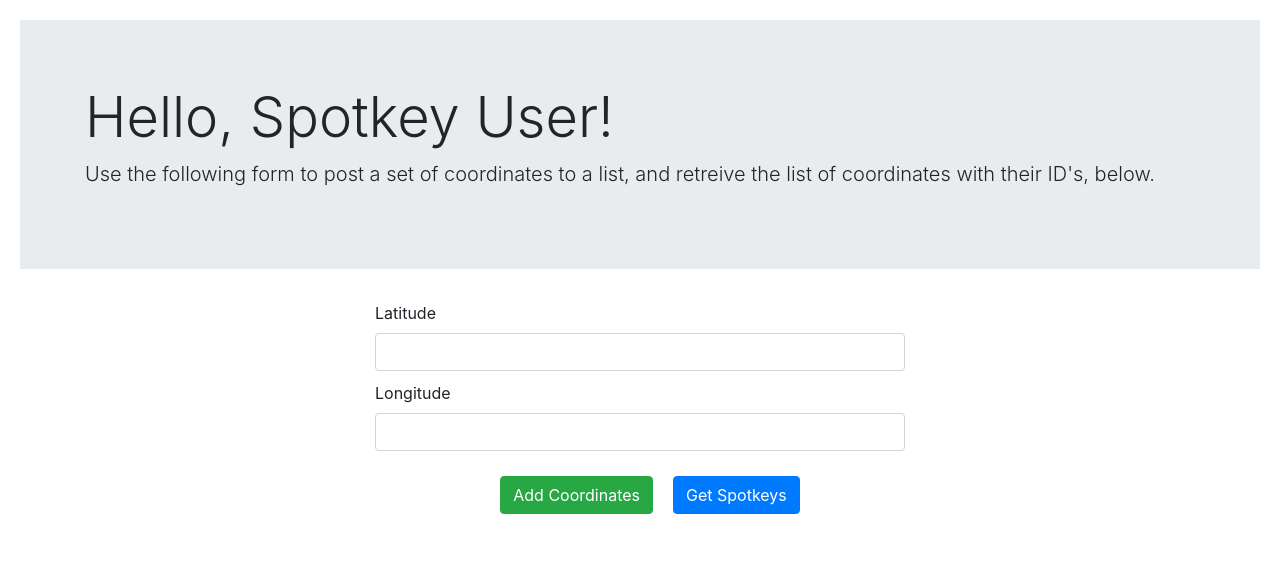
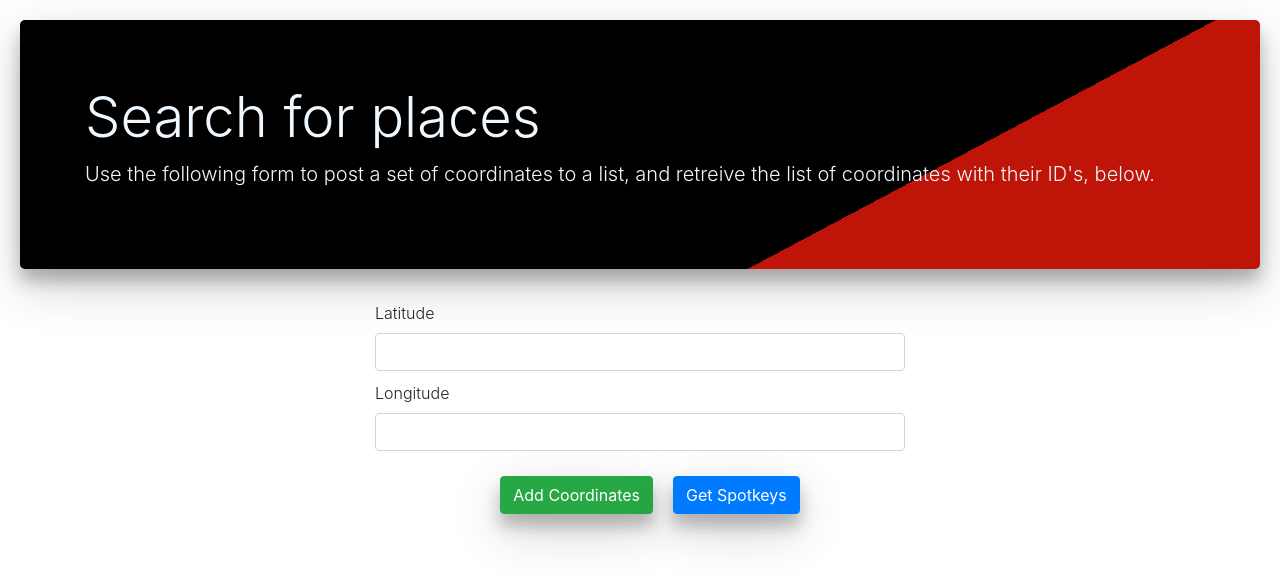
Before and after one commit to sosukebrause/Spotkey_Frontend_Challenge, a website: page client/index.html in a window 1280 px wide. Drawn offline with nearby package versions, Linux system fonts and the light colour scheme.

Commit message:
add shades, colors, style to jumbotron

```diff
--- a/client/index.html
+++ b/client/index.html
@@ -15,7 +15,7 @@
   <body>
     <div class="jumbotron jumbotron-fluid">
   <div class="container">
-    <h1 class="display-4">Hello, Spotkey User!</h1>
+    <h1 class="display-4">Search for places</h1>
     <p class="lead">Use the following form to post a set of coordinates to a list, and retreive the list of coordinates with their ID's, below. </p>
   </div>
 </div>
@@ -35,7 +35,7 @@
       </div>
       <div class="btn-container">
 
-        <button id="btnSubmit" type="submit" class="btn btn-success">
+        <button id="btnSubmit" type="submit" class="btn btn-success hover">
           Add Coordinates
         </button>
       <button id="btnGet" type="submit" class="btn btn-primary">
@@ -47,7 +47,7 @@ Refresh      </button>
   </div>
 
   <div class="loading">
-      <div class="d-flex align-items-center">
+      <div class="d-flex align-items-center" style="margin: 10px">
         <strong>Loading...</strong>
         <div
           class="spinner-border ml-auto"
--- a/client/style.css
+++ b/client/style.css
@@ -7,7 +7,20 @@
 } */
 body {
   margin: 20px;
+  font-family: -apple-system, BlinkMacSystemFont, "Segoe UI", Roboto,
+    "Helvetica Neue", Arial, "Noto Sans", sans-serif, "Apple Color Emoji",
+    "Segoe UI Emoji", "Segoe UI Symbol", "Noto Color Emoji";
 }
+.jumbotron {
+  border-radius: 5px;
+  text-decoration: white;
+  font-weight: 800;
+  color: aliceblue;
+  background-image: linear-gradient(152deg, black 70%, rgb(191, 20, 8) 30%);
+  box-shadow: 0 12px 16px 0 rgba(0, 0, 0, 0.24),
+    0 17px 50px 0 rgba(0, 0, 0, 0.19);
+}
+
 .loading {
   display: none;
   margin: 0 auto;
@@ -16,6 +29,7 @@ body {
 form {
   margin: 0 auto;
   max-width: 550px;
+  font-weight: 300;
 }
 .form-group {
   display: flexbox;
@@ -36,4 +50,6 @@ form {
 .btn {
   margin-left: 20px;
   margin-top: 15px;
+  box-shadow: 0 12px 16px 0 rgba(0, 0, 0, 0.24),
+    0 17px 50px 0 rgba(0, 0, 0, 0.19);
 }
```
